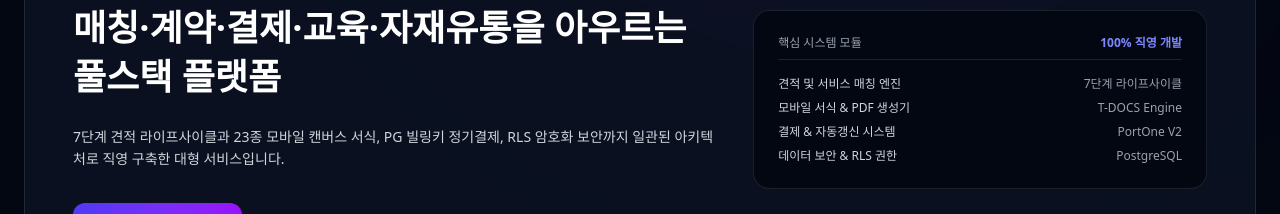
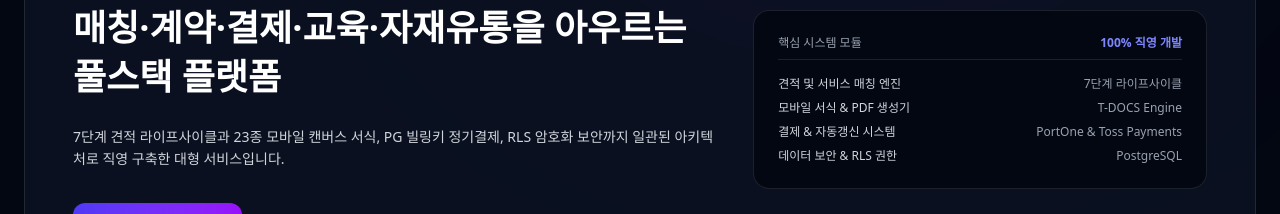
Before and after one commit to taemuntech/taemun-net, a Next.js app: page / in a window 1280 px wide. Shown: the part 1800-2014 px from the top of the page. Built offline with nearby package versions, Linux system fonts and the light colour scheme.

Commit message:
payment_label_update

```diff
--- a/src/app/page.tsx
+++ b/src/app/page.tsx
@@ -203,7 +203,7 @@ export default function Home() {
                   </div>
                   <div className="flex justify-between text-gray-300">
                     <span>결제 & 자동갱신 시스템</span>
-                    <span className="text-gray-400">PortOne V2</span>
+                    <span className="text-gray-400">PortOne & Toss Payments</span>
                   </div>
                   <div className="flex justify-between text-gray-300">
                     <span>데이터 보안 & RLS 권한</span>
```
